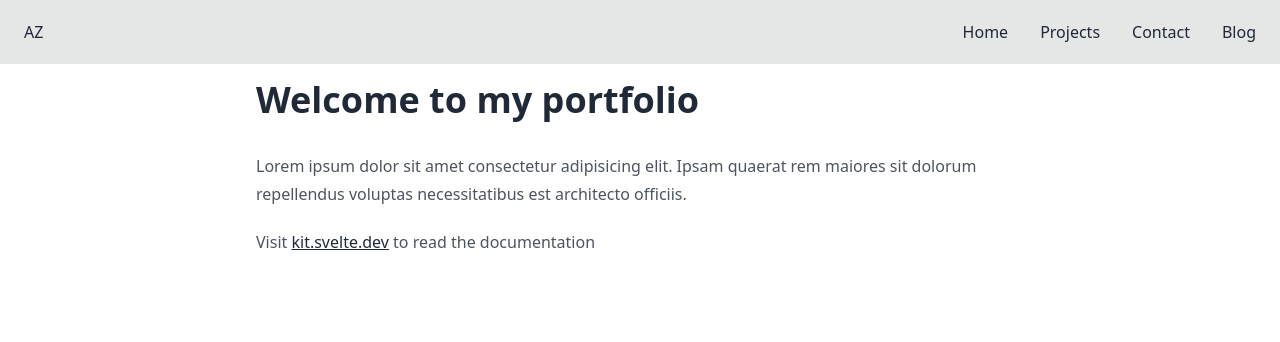
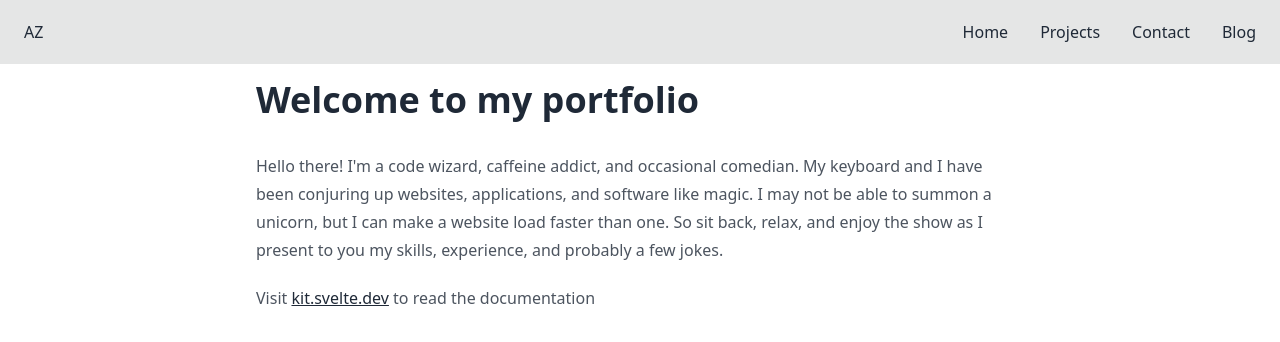
Before and after one commit to aljaz-zupan/portfolio, a SvelteKit app: page / in a window 1280 px wide. Shown: the top 342 px of the page. Built offline with nearby package versions, Linux system fonts and the light colour scheme.

Commit message:
some changes

```diff
--- a/src/routes/+page.svelte
+++ b/src/routes/+page.svelte
@@ -2,7 +2,9 @@
 
 <h1>Welcome to my portfolio</h1>
 <p>
-	Lorem ipsum dolor sit amet consectetur adipisicing elit. Ipsam quaerat rem maiores sit dolorum
-	repellendus voluptas necessitatibus est architecto officiis.
+	Hello there! I'm a code wizard, caffeine addict, and occasional comedian. My keyboard and I have
+	been conjuring up websites, applications, and software like magic. I may not be able to summon a
+	unicorn, but I can make a website load faster than one. So sit back, relax, and enjoy the show as
+	I present to you my skills, experience, and probably a few jokes.
 </p>
 <p>Visit <a href="https://kit.svelte.dev">kit.svelte.dev</a> to read the documentation</p>
--- a/src/routes/contact/+page.svelte
+++ b/src/routes/contact/+page.svelte
@@ -1,3 +1,8 @@
 <h1>Contact</h1>
 
-<p>the is some text</p>
+<p>There are multiple ways you can contact me.</p>
+<ul>
+	<li><a href="mailto:aljaz.zupan@gmail.com">Email</a></li>
+	<li><a href="https://www.linkedin.com/in/aljaz-zupan">LinkedIn</a></li>
+	<li><a href="https://github.com/aljaz-zupan">Github</a></li>
+</ul>
```
